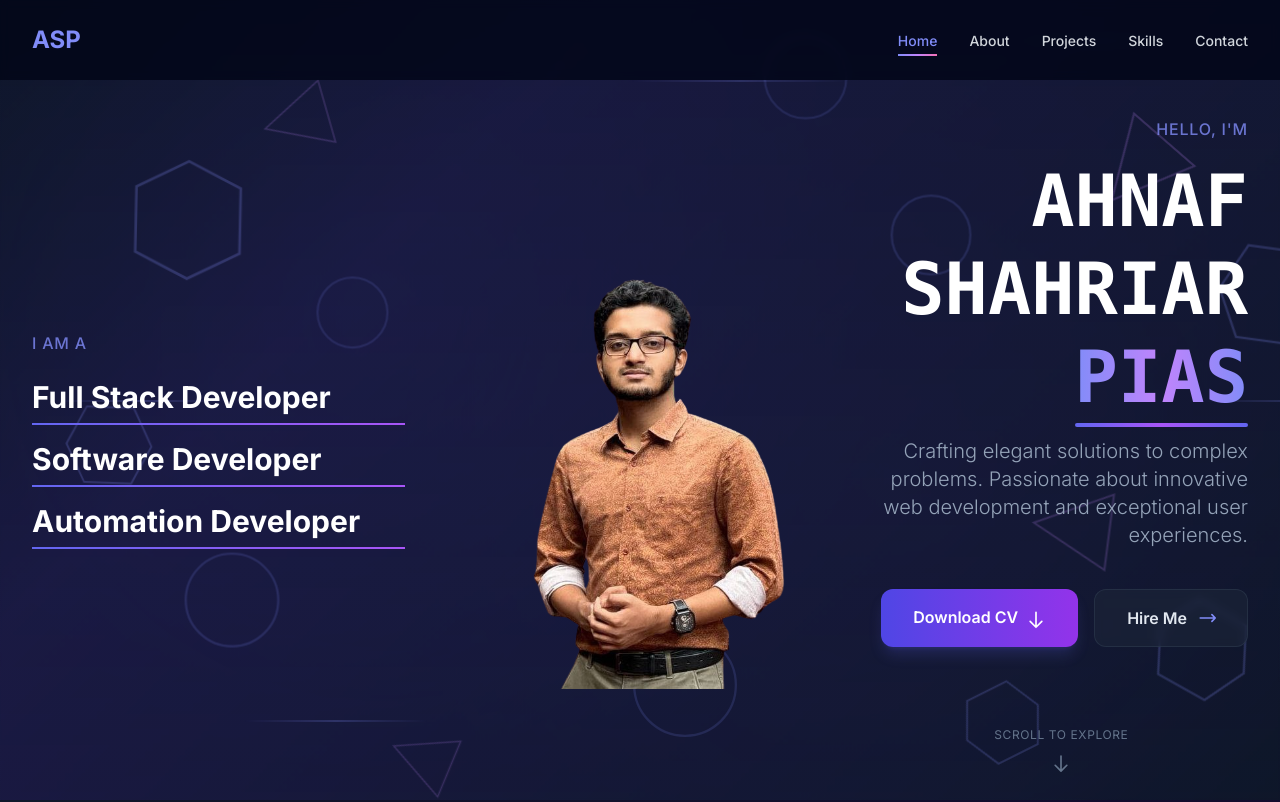
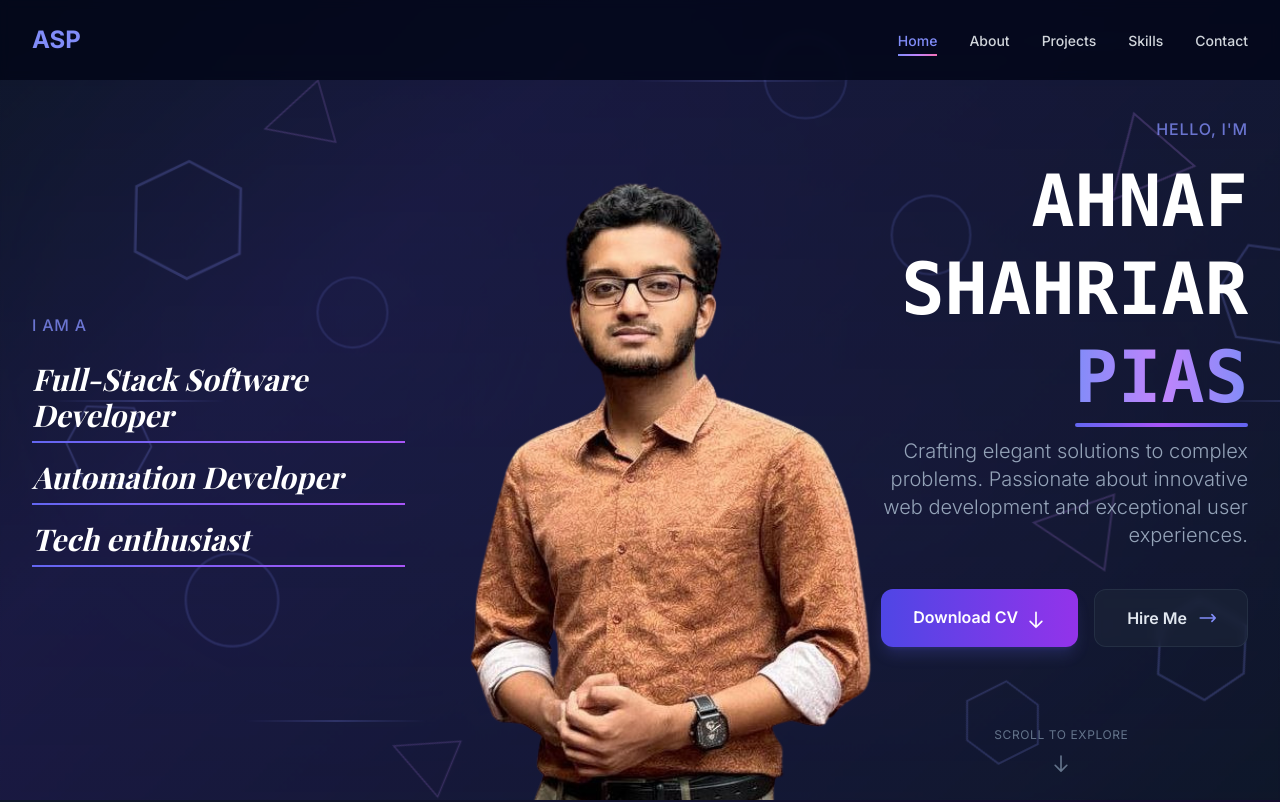
Before and after one commit to A-Piyas-04/My_Portfoilo, a Next.js app: page / in a window 1280 px wide. Shown: the top 802 px of the page. Built offline with nearby package versions, Linux system fonts and the light colour scheme.

Commit message:
Enhance layout and typography in RootLayout and HeroSection components; add Playfair Display font for improved text styling, update profession titles for clarity, and adjust image scaling for better presentation.

```diff
--- a/app/layout.jsx
+++ b/app/layout.jsx
@@ -1,11 +1,17 @@
 import './globals.css'
-import { Inter, Space_Grotesk } from 'next/font/google'
+import { Inter, Space_Grotesk, Playfair_Display } from 'next/font/google'
 
 const inter = Inter({ subsets: ['latin'] })
 const spaceGrotesk = Space_Grotesk({
   subsets: ['latin'],
   variable: '--font-space-grotesk',
   weight: ['400', '500', '600', '700'],
+})
+const playfairDisplay = Playfair_Display({
+  subsets: ['latin'],
+  variable: '--font-playfair',
+  weight: ['400', '500', '600', '700'],
+  style: ['normal', 'italic'],
 })
 
 export const metadata = {
@@ -23,7 +29,7 @@ export const metadata = {
 export default function RootLayout({ children }) {
   return (
     <html lang="en" className="scroll-smooth">
-      <body className={`${inter.className} ${spaceGrotesk.variable}`}>
+      <body className={`${inter.className} ${spaceGrotesk.variable} ${playfairDisplay.variable}`}>
         {children}
       </body>
     </html>
--- a/components/HeroSection.jsx
+++ b/components/HeroSection.jsx
@@ -269,7 +269,7 @@ export default function HeroSection() {
               </motion.p>
 
               <div className="space-y-4">
-                {['Full Stack Developer', 'Software Developer', 'Automation Developer'].map((profession, index) => (
+                {['Full-Stack Software Developer', 'Automation Developer', 'Tech enthusiast'].map((profession, index) => (
                   <motion.div
                     key={profession}
                     initial={{ opacity: 0, x: -30 }}
@@ -277,7 +277,10 @@ export default function HeroSection() {
                     transition={{ duration: 0.6, delay: 0.5 + index * 0.2 }}
                     className="group"
                   >
-                    <h3 className="text-xl md:text-2xl lg:text-3xl font-bold text-white group-hover:text-indigo-400 transition-colors duration-300">
+                    <h3
+                      className="text-xl md:text-2xl lg:text-3xl font-bold text-white group-hover:text-indigo-400 transition-colors duration-300 italic"
+                      style={{ fontFamily: 'var(--font-playfair), "Georgia", serif' }}
+                    >
                       {profession}
                     </h3>
                     <motion.div
@@ -300,8 +303,8 @@ export default function HeroSection() {
             transition={{ duration: 1, delay: 0.6, ease: [0.22, 1, 0.36, 1] }}
             className="relative flex justify-center order-1 lg:order-2"
           >
-            <div className="relative w-full max-w-sm lg:max-w-md">
-              <div className="relative aspect-[3/4] w-full rounded-2xl overflow-hidden">
+            <div className="relative w-full" style={{ transform: 'scale(1.6)', transformOrigin: 'center' }}>
+              <div className="relative aspect-[3/4] w-full max-w-sm lg:max-w-md rounded-2xl overflow-hidden">
                 <Image
                   src="/images/dp.jpg"
                   alt="Ahnaf Shahriar Pias"
```
